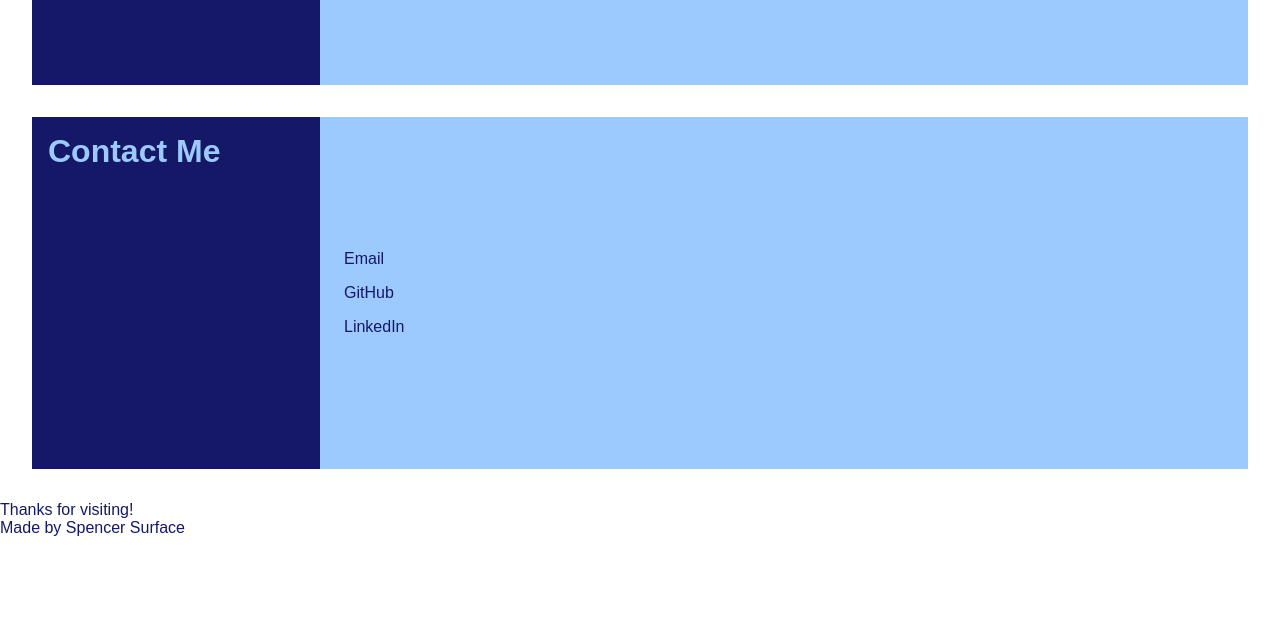
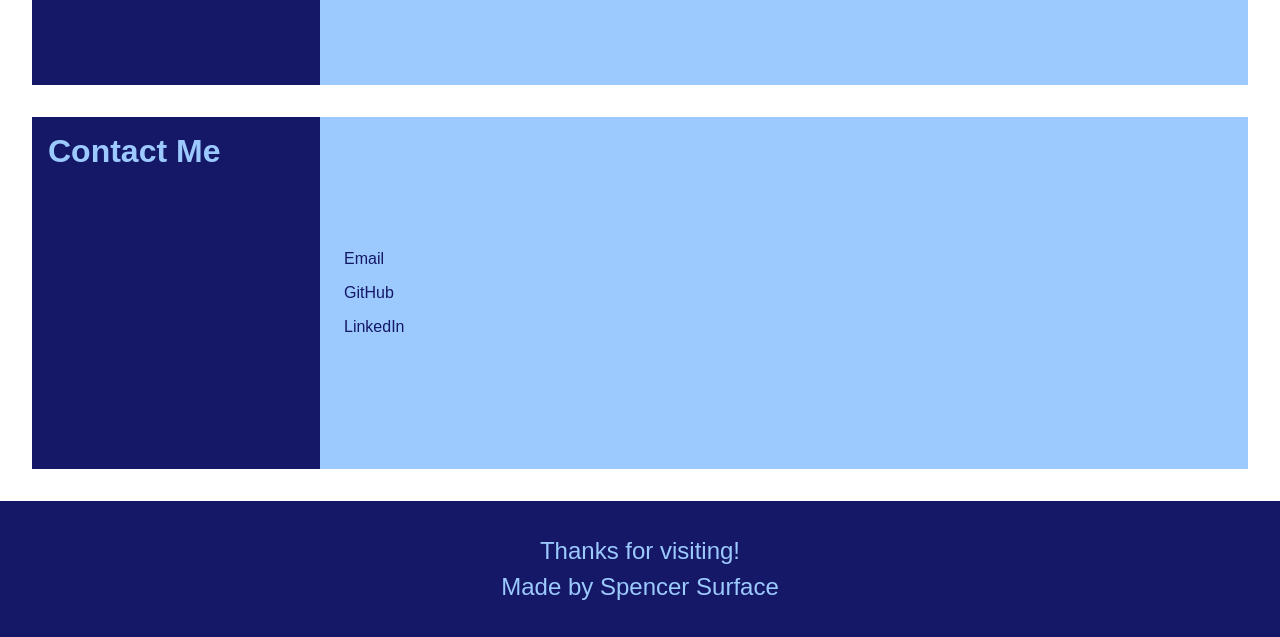
Before and after one commit to SpencerSurface/personal-portfolio, a plain HTML site: page index.html in a window 1280 px wide. Shown: the part 757-1394 px from the top of the page. Before the commit the page ends 1294 px from the top, so only its background shows below. Drawn offline with Linux system fonts and the light colour scheme.

Commit message:
add initial styling to the footer

```diff
--- a/assets/css/style.css
+++ b/assets/css/style.css
@@ -17,6 +17,10 @@
     text-decoration: none;
     font-family: sans-serif;
     color: var(--darkblue);
+}
+
+p {
+    line-height: 1.5;
 }
 
 header {
@@ -79,7 +83,16 @@ section h2 {
     font-size: 2em;
 }
 
-section div {
-    /* width: 80%; */
+footer {
+    background-color: var(--darkblue);
+    padding: 2em;
+    /* Flex content */
+    display: flex;
+    flex-direction: column;
+    align-items: center;
+}
 
+footer * {
+    color: var(--lightblue);
+    font-size: 1.5em;
 }
```
